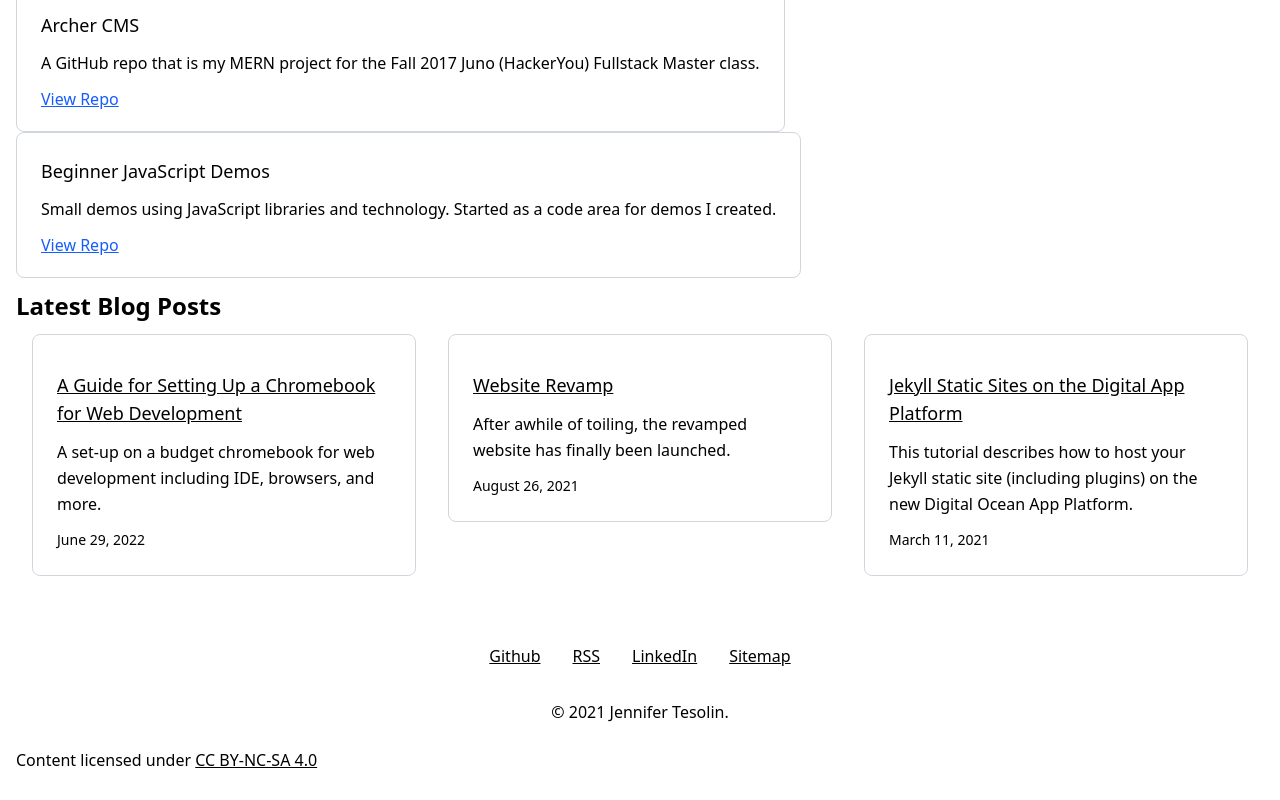
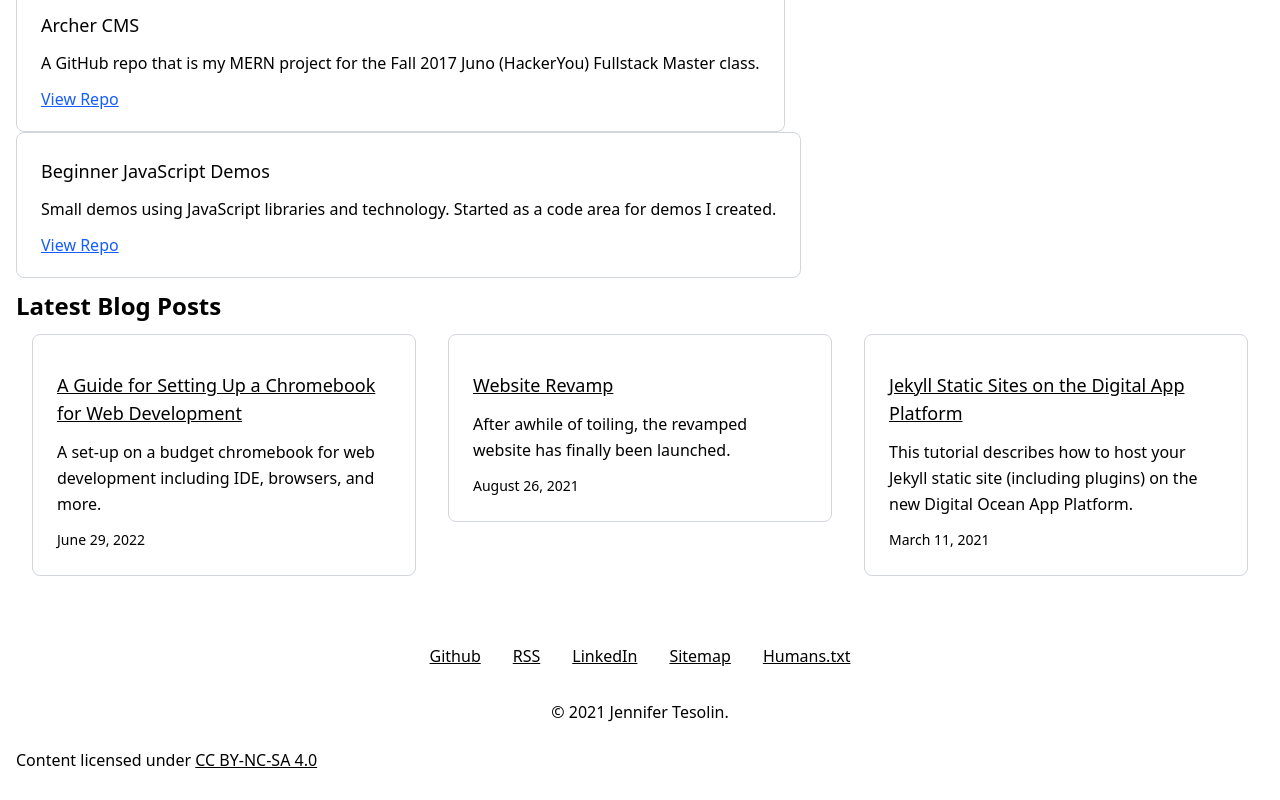
Before and after one commit to jennifert/nextjs-site, a Next.js app: page / in a window 1280 px wide. Shown: the part 450-1250 px from the top of the page. Built offline with nearby package versions, Linux system fonts and the light colour scheme.

Commit message:
More updates
Continuing to improve readme.

Added human readable links on the page for humans.txt

Added another task to the growing todo

```diff
--- a/components/footer.js
+++ b/components/footer.js
@@ -49,6 +49,10 @@ export default function Footer(props) {
                     <li>
                         <Link href="/sitemap" className="underline focus:ring-2">Sitemap</Link>
                     </li>
+
+                    <li>
+                        <Link href="/humans.txt" rel="author" className="underline focus:ring-2">Humans.txt</Link>
+                    </li>
                 </ul>
             </nav>
             <div className="copyright">
```
Also changed, not shown: 2 other files (tests, documents, lock files or other folders).
